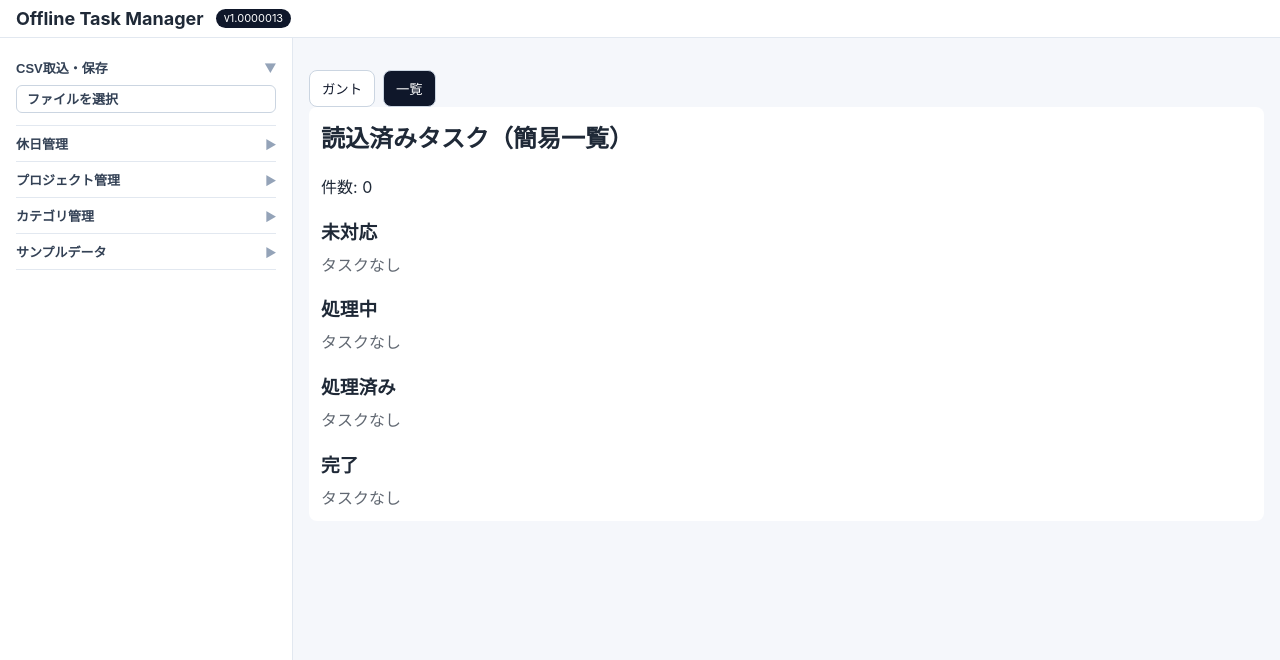
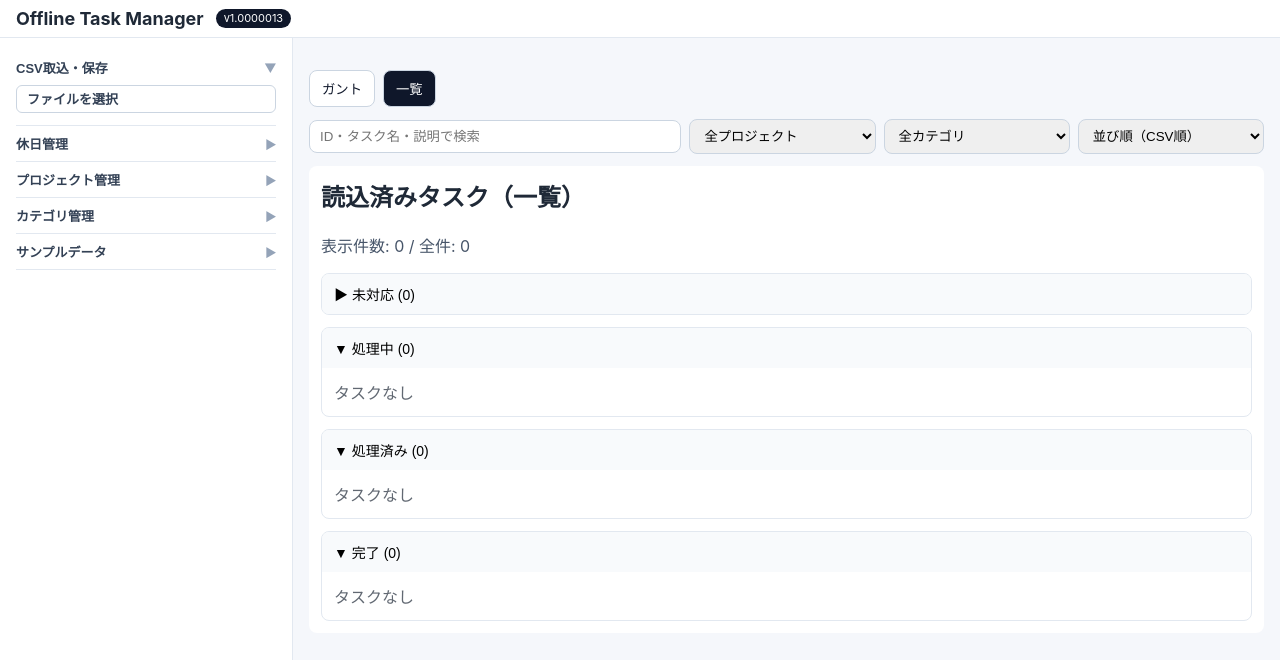
Before and after one commit to 7cancer/taskManage, a React (Vite) app: page / in a window 1280 px wide. Both pictures are taken after a click on the tab "一覧". Shown: the top 660 px of the page. Built offline with nearby package versions, Linux system fonts and the light colour scheme.

Commit message:
Improve list view with table, filters, and collapsible status sections

```diff
--- a/src/app/routes/MainRoute.tsx
+++ b/src/app/routes/MainRoute.tsx
@@ -13,7 +13,32 @@ import { Sidebar, SidebarSection } from '../../shared/ui/Sidebar';
 import { Button } from '../../shared/ui/Button';
 import { ListManager } from '../../shared/ui/ListManager';
 
-const LIST_STYLE: CSSProperties = { padding: 12, background: '#fff', borderRadius: 8 };
+const LIST_STYLE: CSSProperties = { padding: 12, background: '#fff', borderRadius: 8, marginTop: 12 };
+const CONTROL_BAR_STYLE: CSSProperties = {
+  marginTop: 12,
+  display: 'grid',
+  gridTemplateColumns: '2fr 1fr 1fr 1fr',
+  gap: 8,
+  alignItems: 'center',
+};
+const TABLE_STYLE: CSSProperties = { width: '100%', borderCollapse: 'collapse', fontSize: 13 };
+const TH_STYLE: CSSProperties = {
+  textAlign: 'left',
+  padding: '8px 10px',
+  borderBottom: '1px solid #cbd5e1',
+  background: '#f8fafc',
+  position: 'sticky',
+  top: 0,
+  zIndex: 1,
+};
+const TD_STYLE: CSSProperties = { padding: '8px 10px', borderBottom: '1px solid #e2e8f0', verticalAlign: 'top' };
+
+const STATUS_BADGE_STYLES: Record<TaskStatus, CSSProperties> = {
+  todo: { background: '#e2e8f0', color: '#1e293b' },
+  inProgress: { background: '#dbeafe', color: '#1d4ed8' },
+  review: { background: '#fef3c7', color: '#b45309' },
+  done: { background: '#dcfce7', color: '#166534' },
+};
 
 const VIEW_TABS: TabItem[] = [
   { id: 'gantt', label: 'ガント' },
@@ -21,9 +46,20 @@ const VIEW_TABS: TabItem[] = [
 ];
 
 type ViewTab = 'gantt' | 'list';
+type SortKey = 'displayOrder' | 'startDate' | 'endDate';
 
-function sortTasks(tasks: Task[]): Task[] {
+function sortTasks(tasks: Task[], sortKey: SortKey = 'displayOrder'): Task[] {
   return [...tasks].sort((a, b) => {
+    if (sortKey === 'startDate') {
+      const byStartDate = a.startDate.localeCompare(b.startDate);
+      if (byStartDate !== 0) return byStartDate;
+    }
+
+    if (sortKey === 'endDate') {
+      const byEndDate = a.endDate.localeCompare(b.endDate);
+      if (byEndDate !== 0) return byEndDate;
+    }
+
     if (a.displayOrder !== b.displayOrder) {
       return a.displayOrder - b.displayOrder;
     }
@@ -46,10 +82,6 @@ function groupTasksByStatus(tasks: Task[]): Record<TaskStatus, Task[]> {
 
   for (const task of tasks) {
     grouped[task.status].push(task);
-  }
-
-  for (const status of TASK_STATUS_ORDER) {
-    grouped[status] = sortTasks(grouped[status]);
   }
 
   return grouped;
@@ -140,16 +172,6 @@ function downloadCsv(csvText: string, fileName: string) {
   URL.revokeObjectURL(url);
 }
 
-function formatTaskSummary(task: Task): string {
-  return [
-    `[${task.displayOrder}] ${task.taskId}`,
-    task.taskName,
-    `${task.startDate} - ${task.endDate}`,
-    `PJ:${task.project ?? '-'}`,
-    `Cat:${task.category ?? '-'}`,
-  ].join(' | ');
-}
-
 export function MainRoute() {
   const tasks = useTaskStore((state) => state.tasks);
   const setTasks = useTaskStore((state) => state.setTasks);
@@ -158,8 +180,42 @@ export function MainRoute() {
   const categories = useTaskStore((state) => state.meta.categories);
   const setProjects = useTaskStore((state) => state.setProjects);
   const setCategories = useTaskStore((state) => state.setCategories);
-  const groupedTasks = useMemo(() => groupTasksByStatus(tasks), [tasks]);
   const [activeView, setActiveView] = useState<ViewTab>('gantt');
+  const [query, setQuery] = useState('');
+  const [selectedProject, setSelectedProject] = useState('all');
+  const [selectedCategory, setSelectedCategory] = useState('all');
+  const [sortKey, setSortKey] = useState<SortKey>('displayOrder');
+  const [openSections, setOpenSections] = useState<Record<TaskStatus, boolean>>({
+    todo: false,
+    inProgress: true,
+    review: true,
+    done: true,
+  });
+
+  const filteredTasks = useMemo(() => {
+    const normalizedQuery = query.trim().toLowerCase();
+
+    return tasks.filter((task) => {
+      const matchesQuery =
+        normalizedQuery.length === 0 ||
+        task.taskName.toLowerCase().includes(normalizedQuery) ||
+        task.taskId.toLowerCase().includes(normalizedQuery) ||
+        task.description?.toLowerCase().includes(normalizedQuery);
+
+      const matchesProject = selectedProject === 'all' || (task.project ?? '') === selectedProject;
+      const matchesCategory = selectedCategory === 'all' || (task.category ?? '') === selectedCategory;
+
+      return matchesQuery && matchesProject && matchesCategory;
+    });
+  }, [query, selectedProject, selectedCategory, tasks]);
+
+  const groupedTasks = useMemo(() => {
+    const grouped = groupTasksByStatus(sortTasks(filteredTasks, sortKey));
+    for (const status of TASK_STATUS_ORDER) {
+      grouped[status] = sortTasks(grouped[status], sortKey);
+    }
+    return grouped;
+  }, [filteredTasks, sortKey]);
 
   function handleUpdateProjects(nextProjects: string[]) {
     setProjects(nextProjects);
@@ -182,6 +238,10 @@ export function MainRoute() {
     saveSnapshotToLocalStorage(dummyTasks, meta);
     saveTasksToCsvStorage(dummyTasks, meta);
     downloadCsv(serializeTasksToCsv(dummyTasks, meta), 'project-template.csv');
+  }
+
+  function handleToggleSection(status: TaskStatus) {
+    setOpenSections((prev) => ({ ...prev, [status]: !prev[status] }));
   }
 
   const sidebarContent = (
@@ -216,30 +276,139 @@ export function MainRoute() {
       {activeView === 'gantt' ? (
         <GanttChart tasks={tasks} holidays={holidays} projects={projects} categories={categories} />
       ) : (
+        <>
+          <section style={CONTROL_BAR_STYLE}>
+            <input
+              type="search"
+              value={query}
+              onChange={(event) => setQuery(event.target.value)}
+              placeholder="ID・タスク名・説明で検索"
+              style={{ padding: '8px 10px', borderRadius: 8, border: '1px solid #cbd5e1' }}
+            />
+            <select
+              value={selectedProject}
+              onChange={(event) => setSelectedProject(event.target.value)}
+              style={{ padding: '8px 10px', borderRadius: 8, border: '1px solid #cbd5e1' }}
+            >
+              <option value="all">全プロジェクト</option>
+              {projects.map((project) => (
+                <option key={project} value={project}>
+                  {project}
+                </option>
+              ))}
+            </select>
+            <select
+              value={selectedCategory}
+              onChange={(event) => setSelectedCategory(event.target.value)}
+              style={{ padding: '8px 10px', borderRadius: 8, border: '1px solid #cbd5e1' }}
+            >
+              <option value="all">全カテゴリ</option>
+              {categories.map((category) => (
+                <option key={category} value={category}>
+                  {category}
+                </option>
+              ))}
+            </select>
+            <select
+              value={sortKey}
+              onChange={(event) => setSortKey(event.target.value as SortKey)}
+              style={{ padding: '8px 10px', borderRadius: 8, border: '1px solid #cbd5e1' }}
+            >
+              <option value="displayOrder">並び順（CSV順）</option>
+              <option value="startDate">開始日順</option>
+              <option value="endDate">終了日順</option>
+            </select>
+          </section>
+
           <section style={LIST_STYLE}>
-          <h2 style={{ marginTop: 0 }}>読込済みタスク（簡易一覧）</h2>
-          <p>件数: {tasks.length}</p>
+            <h2 style={{ marginTop: 0 }}>読込済みタスク（一覧）</h2>
+            <p style={{ marginTop: 4, color: '#475569' }}>
+              表示件数: {filteredTasks.length} / 全件: {tasks.length}
+            </p>
 
-          {TASK_STATUS_ORDER.map((status) => (
-            <div key={status} style={{ marginTop: 12 }}>
-              <h3 style={{ marginBottom: 8 }}>{TASK_STATUS_LABELS[status]}</h3>
-              {groupedTasks[status].length === 0 ? (
-                <p style={{ margin: 0, opacity: 0.7 }}>タスクなし</p>
+            {TASK_STATUS_ORDER.map((status) => {
+              const statusTasks = groupedTasks[status];
+              const isOpen = openSections[status];
+
+              return (
+                <div key={status} style={{ marginTop: 12, border: '1px solid #e2e8f0', borderRadius: 8, overflow: 'hidden' }}>
+                  <button
+                    type="button"
+                    onClick={() => handleToggleSection(status)}
+                    aria-expanded={isOpen}
+                    style={{
+                      width: '100%',
+                      border: 'none',
+                      background: '#f8fafc',
+                      padding: '10px 12px',
+                      fontSize: 14,
+                      textAlign: 'left',
+                      cursor: 'pointer',
+                    }}
+                  >
+                    {isOpen ? '▼' : '▶'} {TASK_STATUS_LABELS[status]} ({statusTasks.length})
+                  </button>
+
+                  {isOpen && (statusTasks.length === 0 ? (
+                    <p style={{ margin: 0, padding: 12, opacity: 0.7 }}>タスクなし</p>
                   ) : (
-                <ul style={{ marginTop: 0 }}>
-                  {groupedTasks[status].map((task) => (
-                    <li key={task.taskId}>
-                      <div>{formatTaskSummary(task)}</div>
-                      {task.description && (
-                        <div style={{ whiteSpace: 'pre-wrap', fontSize: 12, color: '#475569', marginTop: 2 }}>{task.description}</div>
+                    <div style={{ maxHeight: 360, overflow: 'auto' }}>
+                      <table style={TABLE_STYLE}>
+                        <thead>
+                          <tr>
+                            <th style={TH_STYLE}>ID</th>
+                            <th style={TH_STYLE}>タスク名</th>
+                            <th style={TH_STYLE}>ステータス</th>
+                            <th style={TH_STYLE}>開始</th>
+                            <th style={TH_STYLE}>終了</th>
+                            <th style={TH_STYLE}>PJ</th>
+                            <th style={TH_STYLE}>カテゴリ</th>
+                            <th style={TH_STYLE}>詳細</th>
+                          </tr>
+                        </thead>
+                        <tbody>
+                          {statusTasks.map((task) => (
+                            <tr key={task.taskId}>
+                              <td style={TD_STYLE}>{task.taskId}</td>
+                              <td style={TD_STYLE}>{task.taskName}</td>
+                              <td style={TD_STYLE}>
+                                <span
+                                  style={{
+                                    ...STATUS_BADGE_STYLES[task.status],
+                                    borderRadius: 999,
+                                    padding: '2px 8px',
+                                    fontSize: 12,
+                                    fontWeight: 600,
+                                  }}
+                                >
+                                  {TASK_STATUS_LABELS[task.status]}
+                                </span>
+                              </td>
+                              <td style={TD_STYLE}>{task.startDate}</td>
+                              <td style={TD_STYLE}>{task.endDate}</td>
+                              <td style={TD_STYLE}>{task.project ?? '-'}</td>
+                              <td style={TD_STYLE}>{task.category ?? '-'}</td>
+                              <td style={TD_STYLE}>
+                                {task.description ? (
+                                  <details>
+                                    <summary style={{ cursor: 'pointer' }}>表示</summary>
+                                    <p style={{ marginBottom: 0, whiteSpace: 'pre-wrap', color: '#475569' }}>{task.description}</p>
+                                  </details>
+                                ) : (
+                                  '-'
                                 )}
-                    </li>
+                              </td>
+                            </tr>
                           ))}
-                </ul>
-              )}
+                        </tbody>
+                      </table>
                     </div>
                   ))}
+                </div>
+              );
+            })}
           </section>
+        </>
       )}
     </MainLayout>
   );
```
Lines whose indentation alone changed are shown as unchanged.
